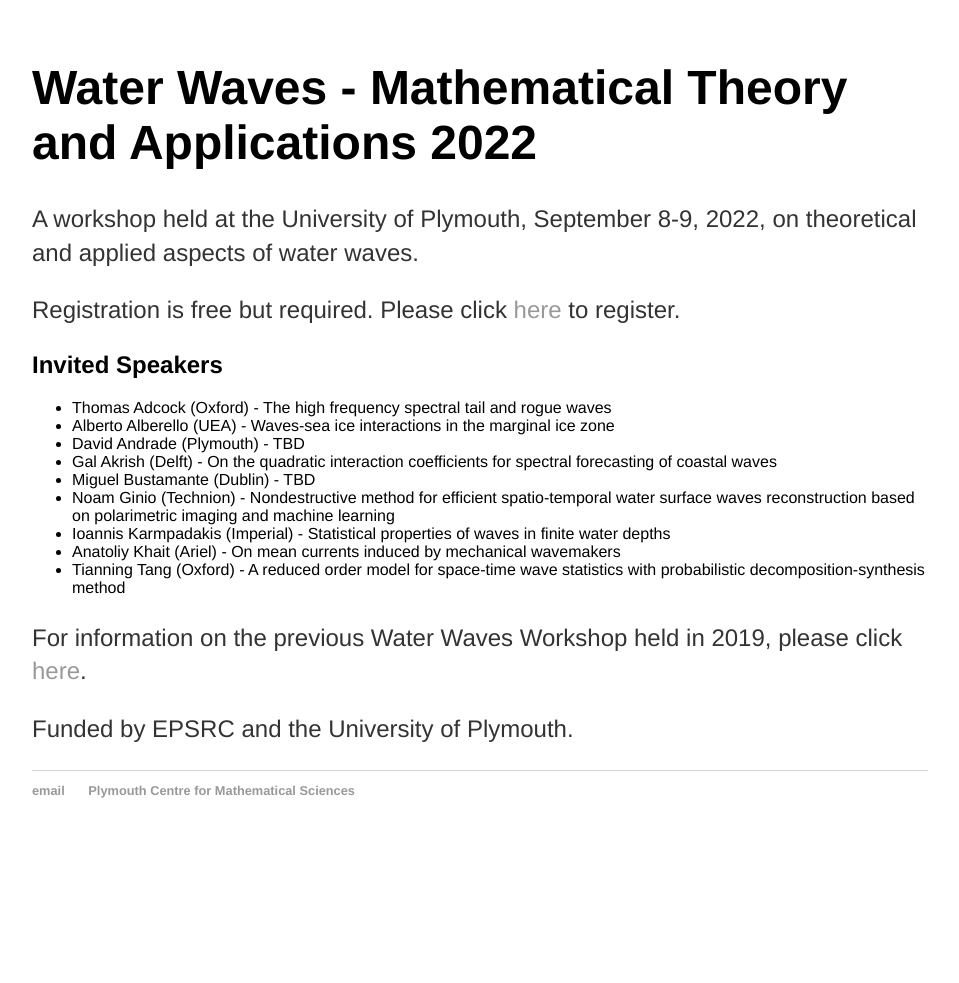
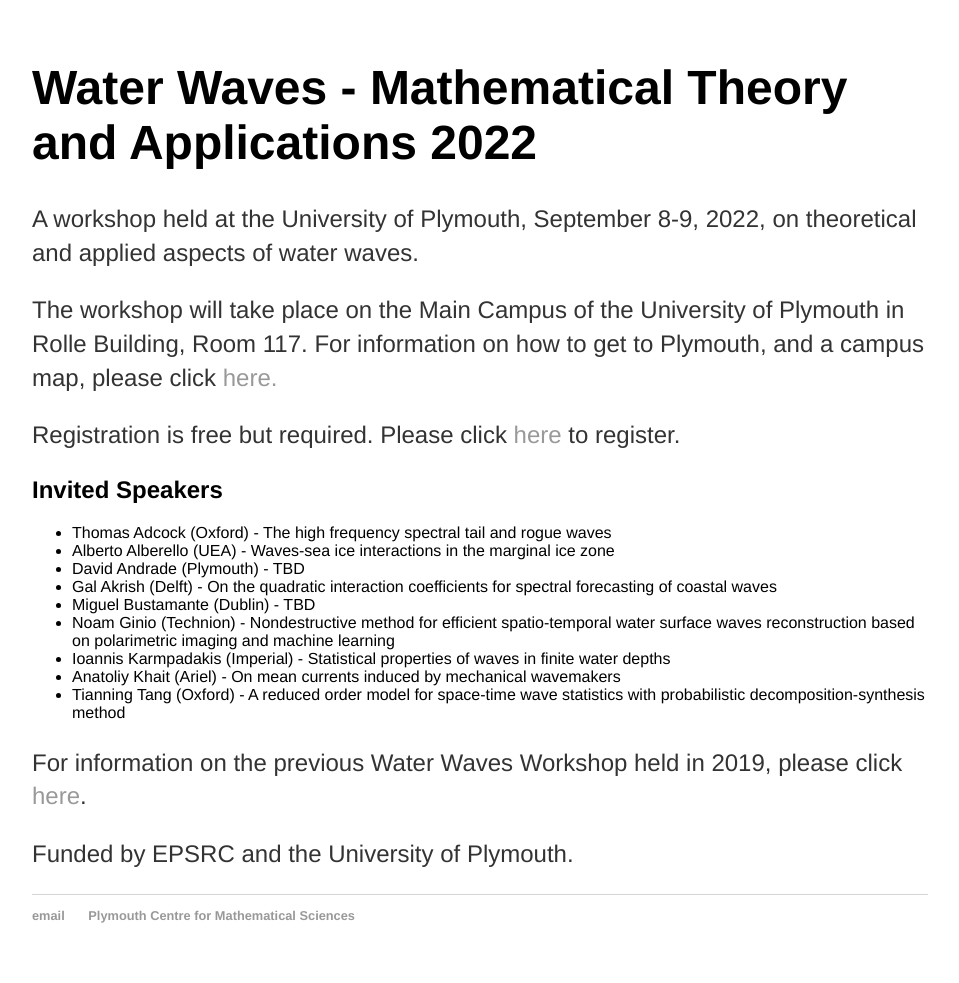
Before and after one commit to rstuhlmeier/rstuhlmeier.github.io, a Jekyll site: the page built from conferences/workshop2.html, in a window 1280 px wide. Shown: the whole page, without its empty margins (160-1119 px from the left). Built offline with Jekyll 4.4.1, drawn with Linux system fonts in a browser that asks for light colours; before the commit the page ends 900 px from its top, so only the background shows below that.

Commit message:
Update workshop2.html

```diff
--- a/conferences/workshop2.html
+++ b/conferences/workshop2.html
@@ -6,6 +6,9 @@ title: Workshop Water Waves 2022 - Mathematical Theory and Applications
 <h1>Water Waves - Mathematical Theory and Applications 2022</h1>
 
 <p>A workshop held at the University of Plymouth, September 8-9, 2022, on theoretical and applied aspects of water waves. </p>
+
+<p>The workshop will take place on the Main Campus of the University of Plymouth in Rolle Building, Room 117. For information on how to get to Plymouth, and a campus map, please click <a href="https://www.plymouth.ac.uk/about-us/visit/our-campuses">here.</a></p>
+
 
 <p>Registration is free but required. Please click <a href="https://forms.gle/cJCqVYpdQpCw4PrB9">here</a> to register.</p>
 
```
